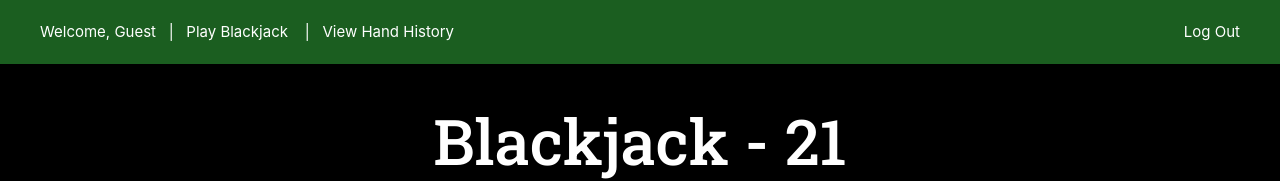
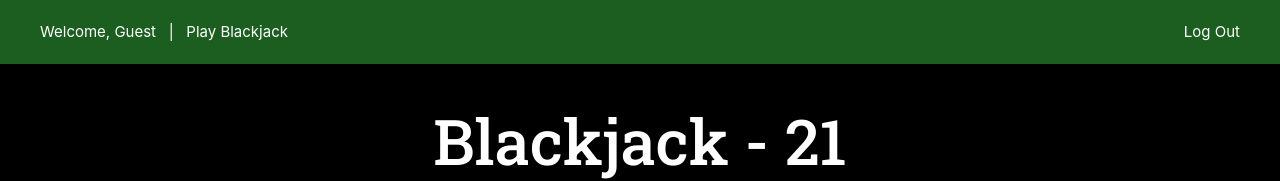
Before and after one commit to angrypirate33/mern-blackjack, a React (Create React App) app: page / in a window 1280 px wide. Both pictures are taken after a click on the button "PLAY AS A GUEST". Shown: the top 181 px of the page. Built offline with nearby package versions, Linux system fonts and the light colour scheme.

Commit message:
Updates Nav to only render Hand History is user is not Guest.

```diff
--- a/src/components/Nav/Nav.jsx
+++ b/src/components/Nav/Nav.jsx
@@ -19,12 +19,16 @@ export default function Nav({ user, setUser }) {
                     Play Blackjack
                 </Link>
                 &nbsp;&nbsp;&nbsp;
+                {!user.isGuest && (
+                    <>
                         |&nbsp;&nbsp;&nbsp;
                         <Link
                             to='/history'
                         >
                             View Hand History
                         </Link>
+                    </>
+                )}
                 <Link
                     className='right'
                     id='logout-btn'
```
Lines whose indentation alone changed are shown as unchanged.
